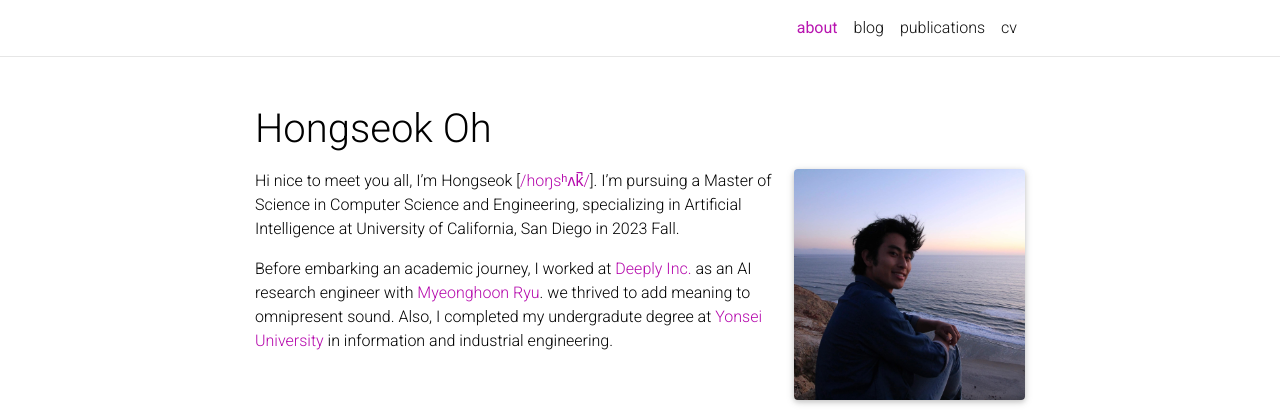
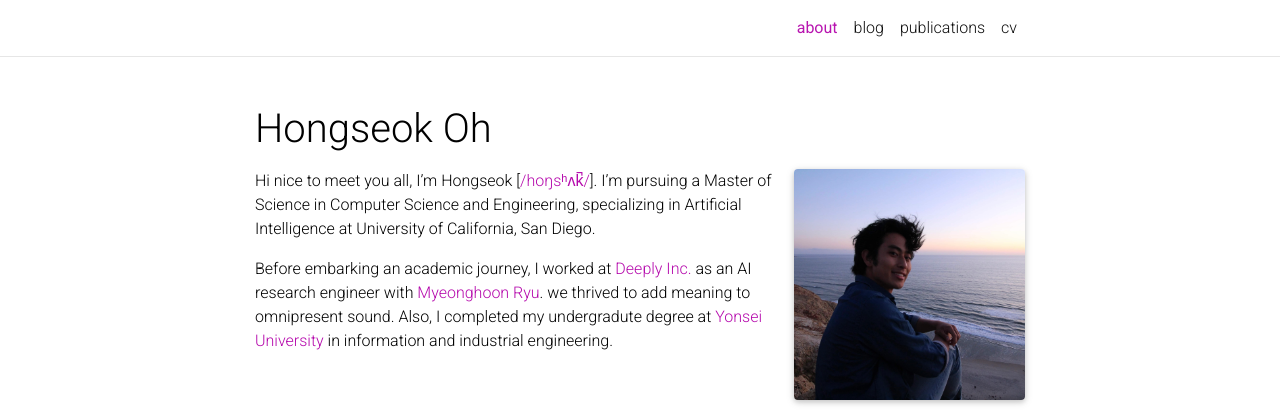
Before and after one commit to larocaroja/larocaroja.github.io, a Jekyll site: the page built from _pages/about.md, in a window 1280 px wide and 1093 px high. Shown: the top 412 px of the window. Built offline with Jekyll 4.4.1, drawn with Linux system fonts in a browser that asks for light colours; comment, search, counter and statistics services are not loaded; a style sheet for code colours, icons or effects is not loaded.

Commit message:
Update about.md

```diff
--- a/_pages/about.md
+++ b/_pages/about.md
@@ -18,6 +18,6 @@ latest_posts: true  # includes a list of the newest posts
 selected_papers: true # includes a list of papers marked as "selected={true}"
 social: true  # includes social icons at the bottom of the page
 ---
-Hi nice to meet you all, I'm Hongseok \[[/hoŋsʰʌk̚/](assets/audio/hongseok.mp3)\]. I'm pursuing a Master of Science in Computer Science and Engineering, specializing in Artificial Intelligence at University of California, San Diego in 2023 Fall.
+Hi nice to meet you all, I'm Hongseok \[[/hoŋsʰʌk̚/](assets/audio/hongseok.mp3)\]. I'm pursuing a Master of Science in Computer Science and Engineering, specializing in Artificial Intelligence at University of California, San Diego.
 
 Before embarking an academic journey, I worked at [Deeply Inc.](https://deeplyinc.com) as an AI research engineer with [Myeonghoon Ryu](https://www.linkedin.com/in/myeonghoon-ryu-319b1b12a/). we thrived to add meaning to omnipresent sound. Also, I completed my undergradute degree at [Yonsei University](https://www.yonsei.ac.kr/en_sc/index.jsp) in information and industrial engineering.
```
